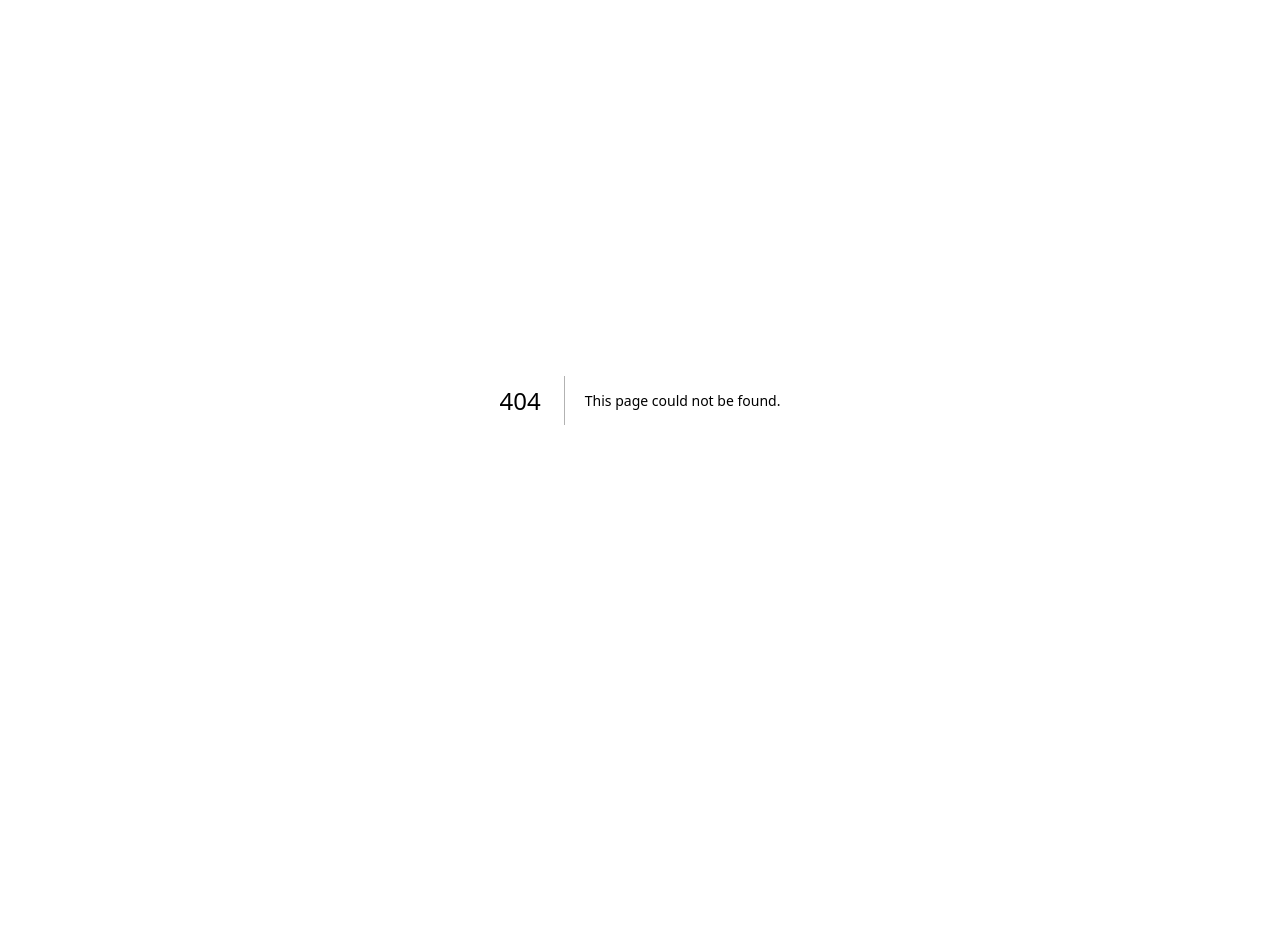
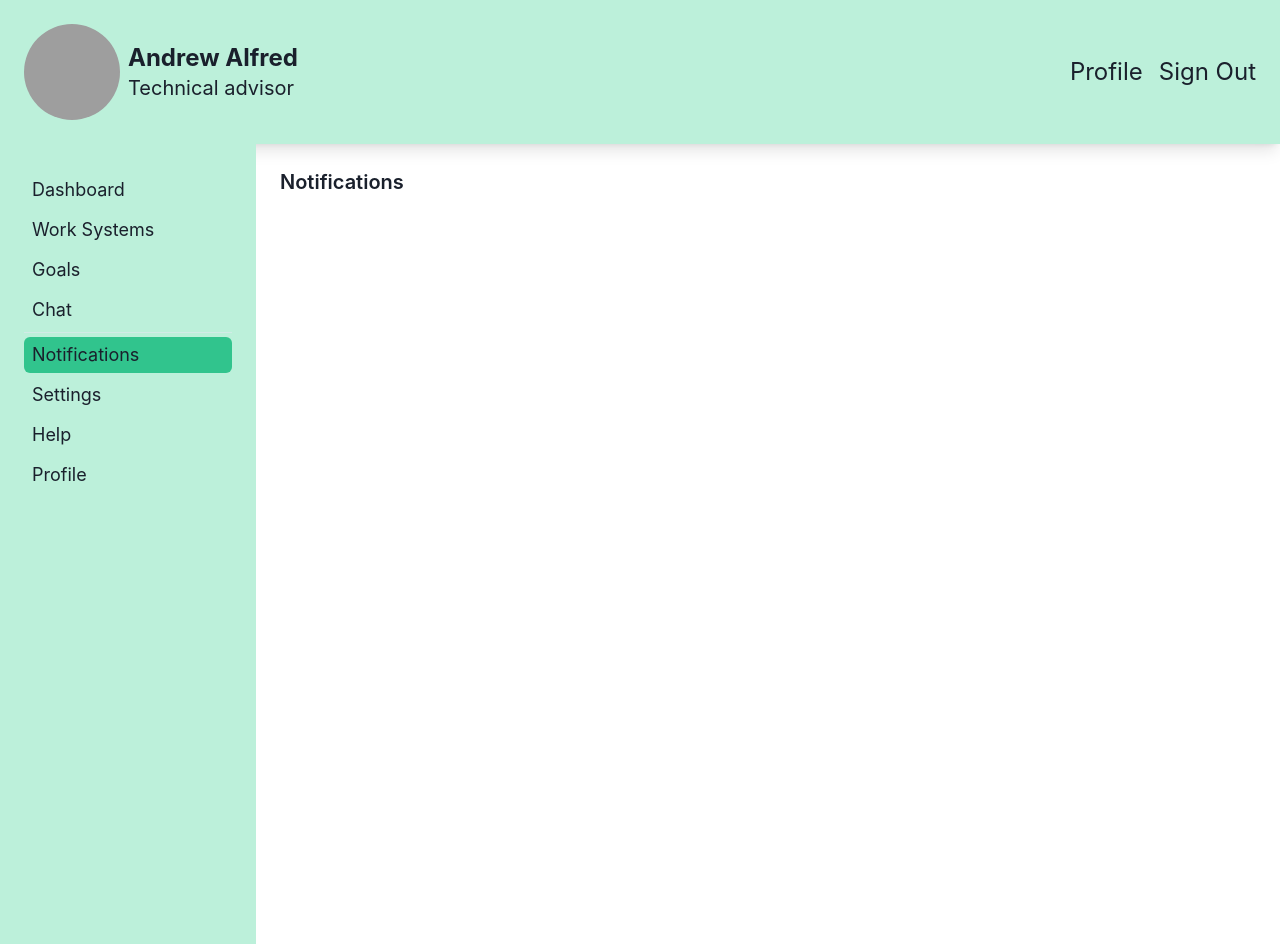
Before and after one commit to WorthyFinancial/WebApp, a Next.js app: page /notifications in a window 1280 px wide. Before the commit this address had no page. Before the commit the page ends 800 px from the top, so only its background shows below. Built offline with nearby package versions, Linux system fonts and the light colour scheme; grey boxes are pictures that could not be loaded.

Commit message:
Added pages to pages directory

```diff
--- /dev/null
+++ b/src/pages/chat.jsx
@@ -0,0 +1,19 @@
+import Layout from "@/components/layout"
+
+const ChatPage = () => {
+  return (
+      <>
+        <h1 className="text-xl font-semibold">Chat</h1>
+      </>
+  )
+}
+
+ChatPage.getLayout = function getLayout(page) {
+  return (
+    <Layout>
+      {page}
+    </Layout>
+  )
+}
+
+export default ChatPage;
--- a/src/pages/goals.jsx
+++ b/src/pages/goals.jsx
@@ -22,7 +22,7 @@ const useGoalsStore = create(set => ({
 export default function GoalsPage() {
     return (
         <>
-            <h1>Goals</h1>
+            <h1 className="text-xl font-semibold">Goals</h1>
             <div className="flex gap-8">
                 <div className="w-7/12">
                     <p>Step 1: Select goals that are important to you.</p>
--- /dev/null
+++ b/src/pages/help.jsx
@@ -0,0 +1,19 @@
+import Layout from "@/components/layout"
+
+const  HelpPage = () => {
+  return (
+      <>
+        <h1 className="text-xl font-semibold">Help</h1>
+      </>
+  )
+}
+
+HelpPage.getLayout = function getLayout(page) {
+  return (
+    <Layout>
+      {page}
+    </Layout>
+  )
+}
+
+export default HelpPage;
--- /dev/null
+++ b/src/pages/notifications.jsx
@@ -0,0 +1,19 @@
+import Layout from "@/components/layout"
+
+const NotificationsPage = () => {
+  return (
+      <>
+        <h1 className="text-xl font-semibold">Notifications</h1>
+      </>
+  )
+}
+
+NotificationsPage.getLayout = function getLayout(page) {
+  return (
+    <Layout>
+      {page}
+    </Layout>
+  )
+}
+
+export default NotificationsPage;
--- /dev/null
+++ b/src/pages/profile.jsx
@@ -0,0 +1,19 @@
+import Layout from "@/components/layout"
+
+const ProfilePage = () => {
+  return (
+      <>
+        <h1 className="text-xl font-semibold">Profile</h1>
+      </>
+  )
+}
+
+ProfilePage.getLayout = function getLayout(page) {
+  return (
+    <Layout>
+      {page}
+    </Layout>
+  )
+}
+
+export default ProfilePage;
--- /dev/null
+++ b/src/pages/settings.jsx
@@ -0,0 +1,19 @@
+import Layout from "@/components/layout"
+
+const SettingsPage = () => {
+  return (
+      <>
+        <h1 className="text-xl font-semibold">Settings</h1>
+      </>
+  )
+}
+
+SettingsPage.getLayout = function getLayout(page) {
+  return (
+    <Layout>
+      {page}
+    </Layout>
+  )
+}
+
+export default SettingsPage;
--- /dev/null
+++ b/src/pages/work-systems.jsx
@@ -0,0 +1,19 @@
+import Layout from "@/components/layout"
+
+const WorkSystemsPage = () => {
+  return (
+      <>
+        <h1 className="text-xl font-semibold">Work Systems</h1>
+      </>
+  )
+}
+
+WorkSystemsPage.getLayout = function getLayout(page) {
+  return (
+    <Layout>
+      {page}
+    </Layout>
+  )
+}
+
+export default WorkSystemsPage;
```
